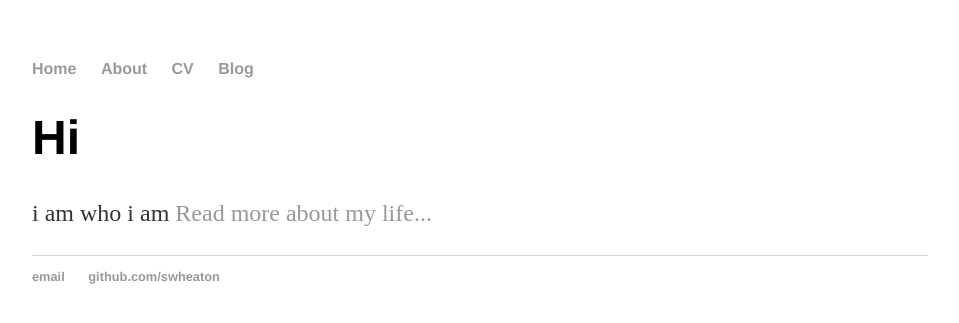
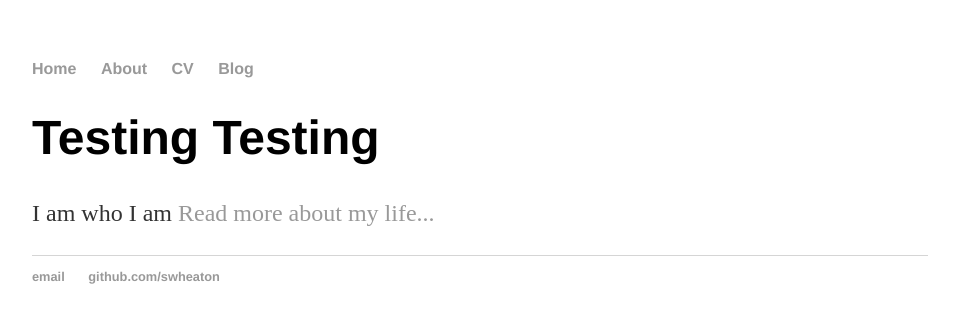
Before and after one commit to swheaton/old-webpage, a Jekyll site: the page built from index.html, in a window 1280 px wide. Shown: the top 323 px of the page, without its empty margins (160-1119 px from the left). Built offline with Jekyll 4.4.1, drawn with Linux system fonts in a browser that asks for light colours.

Commit message:
updated using default layout

```diff
--- a/index.html
+++ b/index.html
@@ -1,30 +1,8 @@
-<!DOCTYPE html>
-<html>
-	<head>
-		<title>TESTING</title>
-		<!-- link to main stylesheet -->
-		<link rel="stylesheet" type="text/css" href="/css/main.css">
-	</head>
-	<body>
-		<nav>
-    		<ul>
-        		<li><a href="/">Home</a></li>
-	        	<li><a href="/about">About</a></li>
-        		<li><a href="/cv">CV</a></li>
-        		<li><a href="/blog">Blog</a></li>
-    		</ul>
-		</nav>
-		<div class="container">
-    		<div class="blurb">
-        		<h1>Hi</h1>
-				<p>i am who i am <a href="/about">Read more about my life...</a></p>
-    		</div><!-- /.blurb -->
-		</div><!-- /.container -->
-		<footer>
-    		<ul>
-        		<li><a href="mailto:hankquinlanhub@gmail.com">email</a></li>
-        		<li><a href="https://github.com/swheaton">github.com/swheaton</a></li>
-			</ul>
-		</footer>
-	</body>
-</html>
+---
+layout: default
+title: TESTING
+---
+<div class="blurb">
+	<h1>Testing Testing</h1>
+	<p>I am who I am <a href="/about">Read more about my life...</a></p>
+</div><!-- /.blurb -->
```
